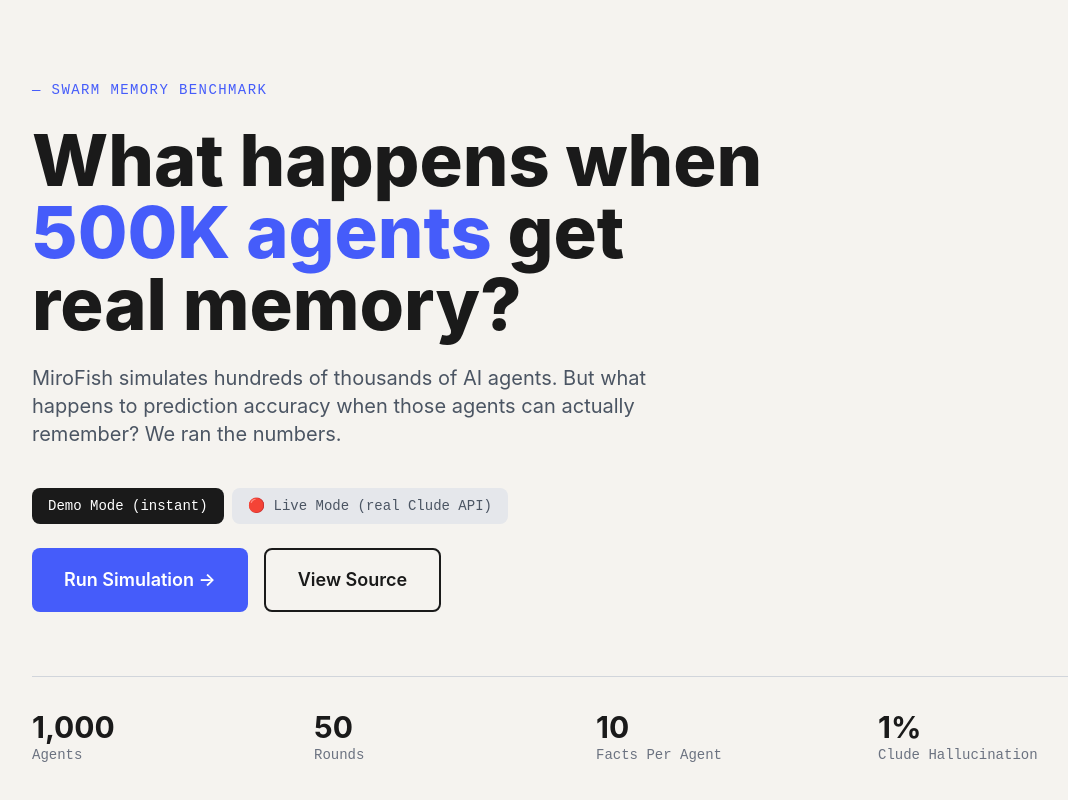
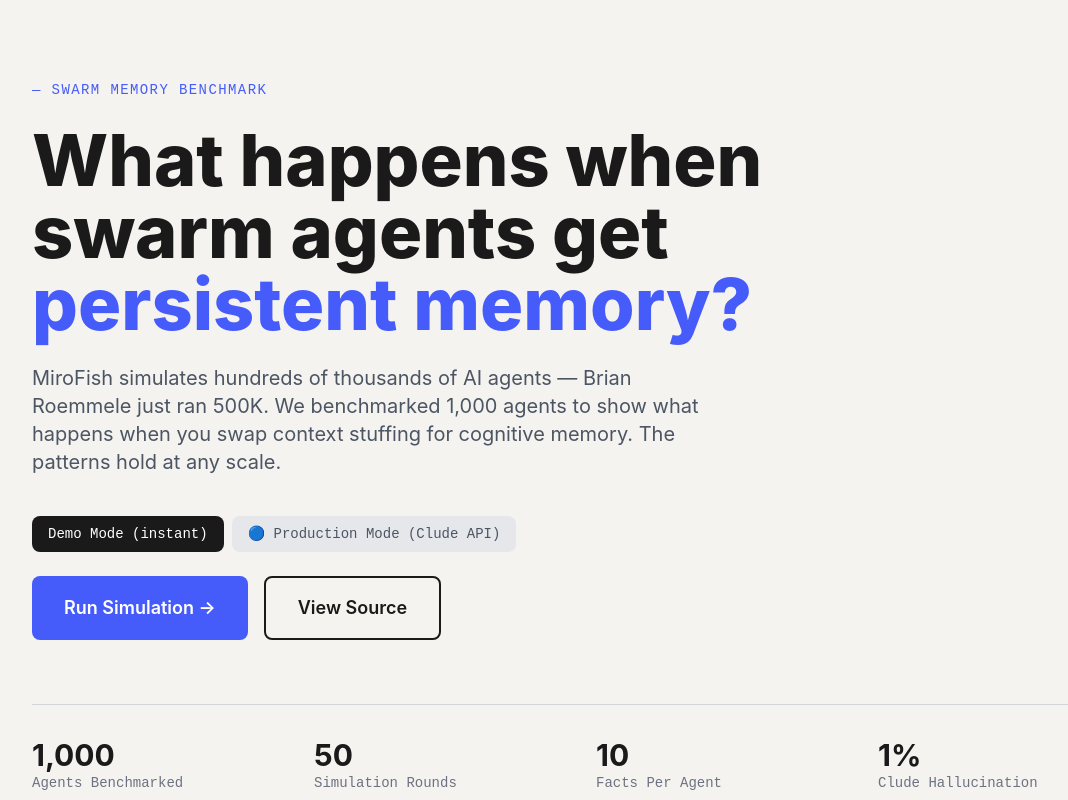
Before and after one commit to sebbsssss/clude-miro, a Next.js app: page / in a window 1280 px wide. Shown: the top 800 px of the page, without its empty margins (56-1124 px from the left). Built offline with nearby package versions, Linux system fonts and the light colour scheme.

Commit message:
copy: fix headline, replace 'real/live' with 'production', add Brian Roemmele 500K context

```diff
--- a/src/app/page.jsx
+++ b/src/app/page.jsx
@@ -89,12 +89,13 @@
           </p>
           <h1 className="text-5xl md:text-7xl font-extrabold leading-tight mb-6">
             What happens when<br />
-            <span className="text-clude">500K agents</span> get<br />
-            real memory?
+            swarm agents get<br />
+            <span className="text-clude">persistent memory?</span>
           </h1>
           <p className="text-xl text-gray-600 max-w-2xl mb-10">
-            MiroFish simulates hundreds of thousands of AI agents. But what happens to
-            prediction accuracy when those agents can actually remember? We ran the numbers.
+            MiroFish simulates hundreds of thousands of AI agents — Brian Roemmele just ran 500K.
+            We benchmarked 1,000 agents to show what happens when you swap context stuffing
+            for cognitive memory. The patterns hold at any scale.
           </p>
 
           {/* Mode toggle */}
@@ -113,12 +114,12 @@
                 mode === 'live' ? 'bg-clude text-white' : 'bg-gray-200 text-gray-600 hover:bg-gray-300'
               }`}
             >
-              🔴 Live Mode (real Clude API)
+              🔵 Production Mode (Clude API)
             </button>
           </div>
           {mode === 'live' && (
             <p className="text-sm text-gray-500 mb-4">
-              Live mode stores real memories in Supabase, runs real vector recall, and uses Grok to judge answers. Takes ~30 min for 1,000 agents.
+              Production mode stores memories in Supabase, runs vector recall via Voyage embeddings, and uses Grok to judge answers. Takes ~30 min for 1,000 agents.
             </p>
           )}
 
@@ -130,7 +131,7 @@
               whileHover={{ scale: 1.02 }}
               whileTap={{ scale: 0.98 }}
             >
-              {simRunning ? (statusMsg || 'Simulation Running...') : simComplete ? 'Run Again' : mode === 'live' ? '🔴 Run Live Simulation →' : 'Run Simulation →'}
+              {simRunning ? (statusMsg || 'Simulation Running...') : simComplete ? 'Run Again' : mode === 'live' ? '🔵 Run Production Simulation →' : 'Run Simulation →'}
             </motion.button>
             <a
               href="https://github.com/sebbsssss/clude-miro"
@@ -143,10 +144,10 @@
           {/* Quick stats */}
           <div className="grid grid-cols-2 md:grid-cols-4 gap-6 border-t border-gray-300 pt-8">
             {[
-              { label: 'Agents', value: '1,000' },
-              { label: 'Rounds', value: '50' },
+              { label: 'Agents Benchmarked', value: '1,000' },
+              { label: 'Simulation Rounds', value: '50' },
               { label: 'Facts Per Agent', value: '10' },
-              { label: mode === 'live' ? 'Mode' : 'Clude Hallucination', value: mode === 'live' ? '🔴 LIVE' : '1%' },
+              { label: mode === 'live' ? 'Mode' : 'Clude Hallucination', value: mode === 'live' ? '🔴 PRODUCTION' : '1%' },
             ].map((stat) => (
               <div key={stat.label}>
                 <p className="text-3xl font-bold">{stat.value}</p>
@@ -222,7 +223,7 @@
                     <div className="w-2 h-2 rounded-full bg-clude" />
                     <h3 className="font-mono text-xs tracking-wider text-clude">CLUDE</h3>
                     {mode === 'live' && (
-                      <span className="text-[9px] font-mono bg-red-500 text-white px-1.5 py-0.5 rounded-full animate-pulse">LIVE</span>
+                      <span className="text-[9px] font-mono bg-clude text-white px-1.5 py-0.5 rounded-full animate-pulse">PRODUCTION</span>
                     )}
                   </div>
                   <span className="text-[9px] font-mono bg-blue-50 text-clude px-1.5 py-0.5 rounded">WINNER</span>
```
